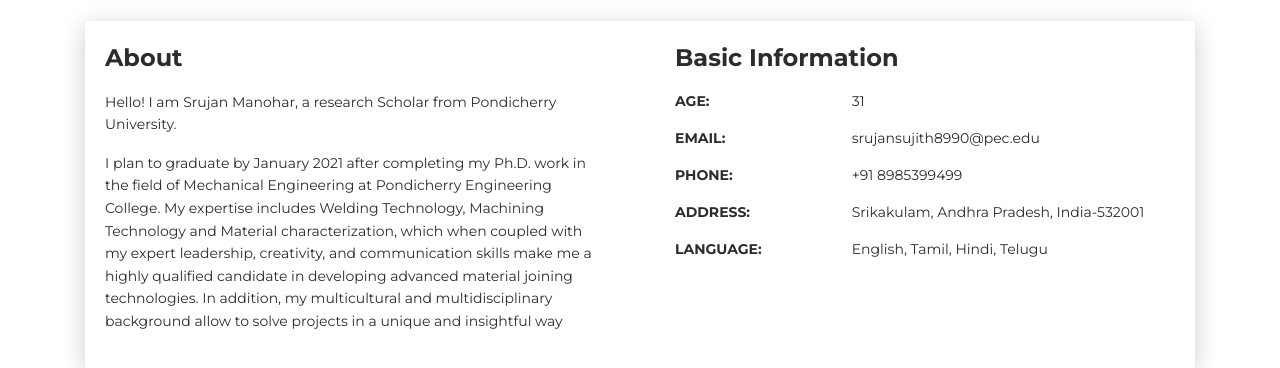
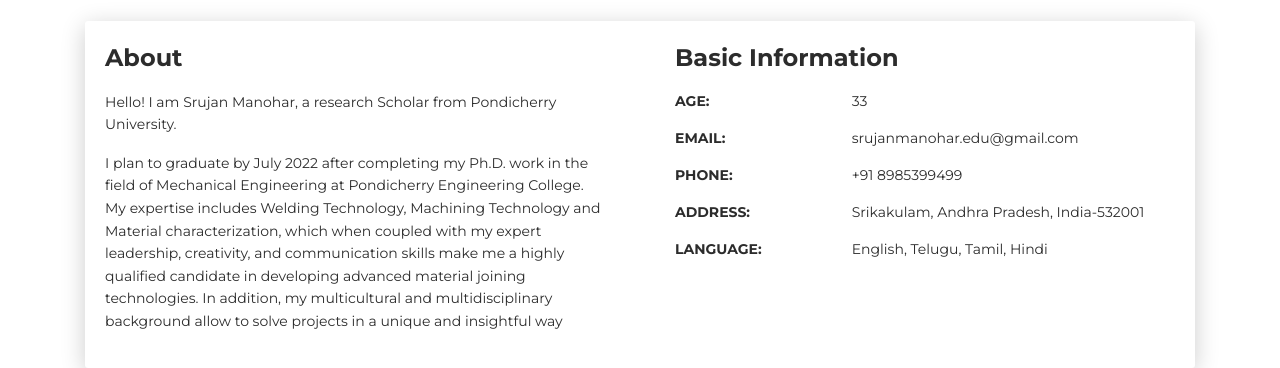
Before and after one commit to mvnsrujan/edu, a plain HTML site: page index.html in a window 1280 px wide. Shown: the part 599-967 px from the top of the page. Drawn offline with Linux system fonts and the light colour scheme.

Commit message:
Update index.html

```diff
--- a/index.html
+++ b/index.html
@@ -63,7 +63,7 @@
           <div class="card-body">
             <div class="h4 mt-0 title">About</div>
             <p>Hello! I am Srujan Manohar, a research Scholar from Pondicherry University.</p>
-            <p>I plan to graduate by January 2021 after completing my Ph.D. work in the field of Mechanical Engineering at Pondicherry Engineering College. My expertise includes Welding Technology, Machining Technology and Material characterization, which when coupled with my expert leadership, creativity, and communication skills make me a highly qualified candidate in developing advanced material joining technologies. In addition, my multicultural and multidisciplinary background allow to solve projects in a unique and insightful way</p>
+            <p>I plan to graduate by July 2022 after completing my Ph.D. work in the field of Mechanical Engineering at Pondicherry Engineering College. My expertise includes Welding Technology, Machining Technology and Material characterization, which when coupled with my expert leadership, creativity, and communication skills make me a highly qualified candidate in developing advanced material joining technologies. In addition, my multicultural and multidisciplinary background allow to solve projects in a unique and insightful way</p>
           </div>
         </div>
         <div class="col-lg-6 col-md-12">
@@ -71,11 +71,11 @@
             <div class="h4 mt-0 title">Basic Information</div>
             <div class="row">
               <div class="col-sm-4"><strong class="text-uppercase">Age:</strong></div>
-              <div class="col-sm-8">31</div>
+              <div class="col-sm-8">33</div>
             </div>
             <div class="row mt-3">
               <div class="col-sm-4"><strong class="text-uppercase">Email:</strong></div>
-              <div class="col-sm-8">srujansujith8990@pec.edu</div>
+              <div class="col-sm-8">srujanmanohar.edu@gmail.com</div>
             </div>
             <div class="row mt-3">
               <div class="col-sm-4"><strong class="text-uppercase">Phone:</strong></div>
@@ -87,7 +87,7 @@
             </div>
             <div class="row mt-3">
               <div class="col-sm-4"><strong class="text-uppercase">Language:</strong></div>
-              <div class="col-sm-8">English, Tamil, Hindi, Telugu</div>
+              <div class="col-sm-8">English, Telugu, Tamil, Hindi</div>
             </div>
           </div>
         </div>
@@ -372,7 +372,7 @@
           <div class="card-body">
             <div class="h5">Registered: Doctorate in Mechanical Engineering</div>
             <p class="category">Pondicherry Engineering College (PTU), Puducherry</p>
-            <p>Registered PhD (Full Time) in the field of <b>Advanced Welding</b>, Mechanical Engineering Department from <b>Pondicherry Engineering College (PTU), Puducherry,</b> in the year Nov 2017. The thesis are being prepared.</p>
+            <p>Registered PhD (Full Time) in the field of <b>Advanced Welding</b>, Mechanical Engineering Department from <b>Pondicherry Engineering College (PTU), Puducherry,</b> in the year Nov 2017. The thesis was successfully defensed.</p>
           </div>
         </div>
       </div>
```
